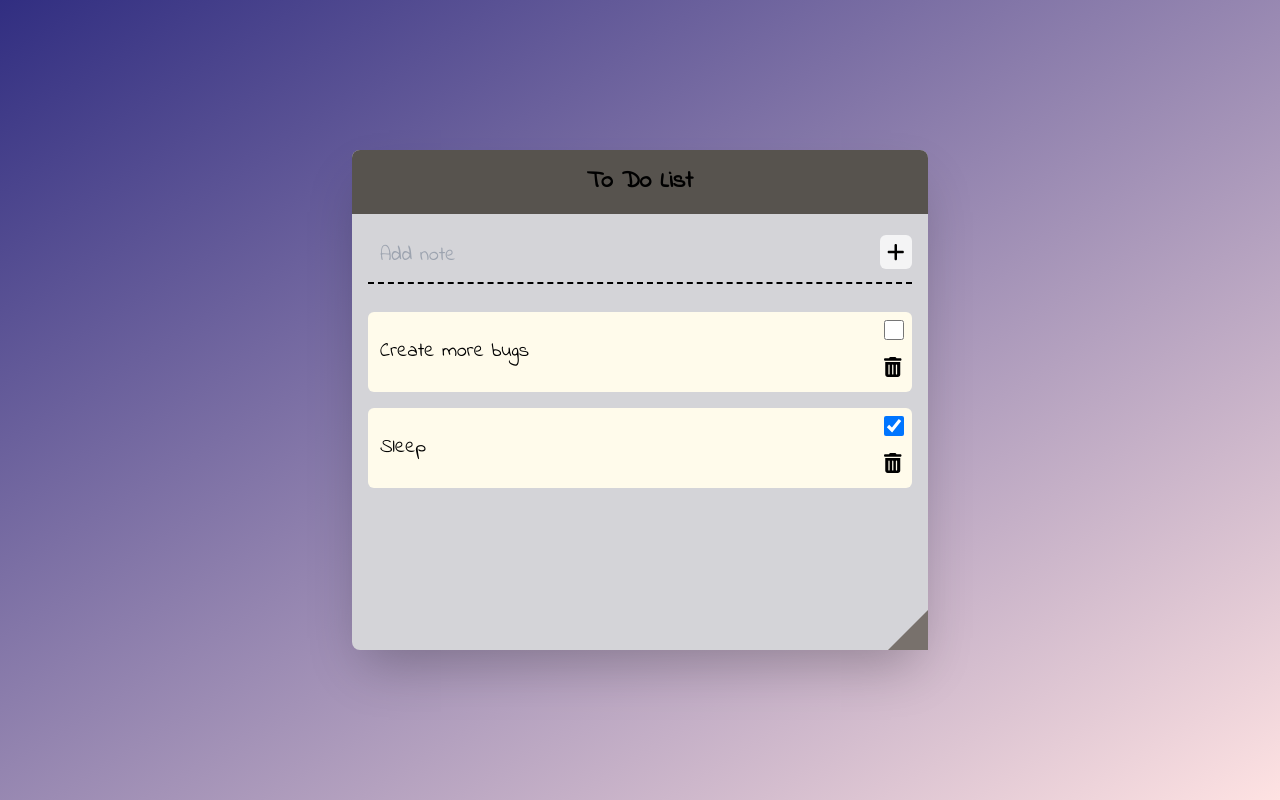
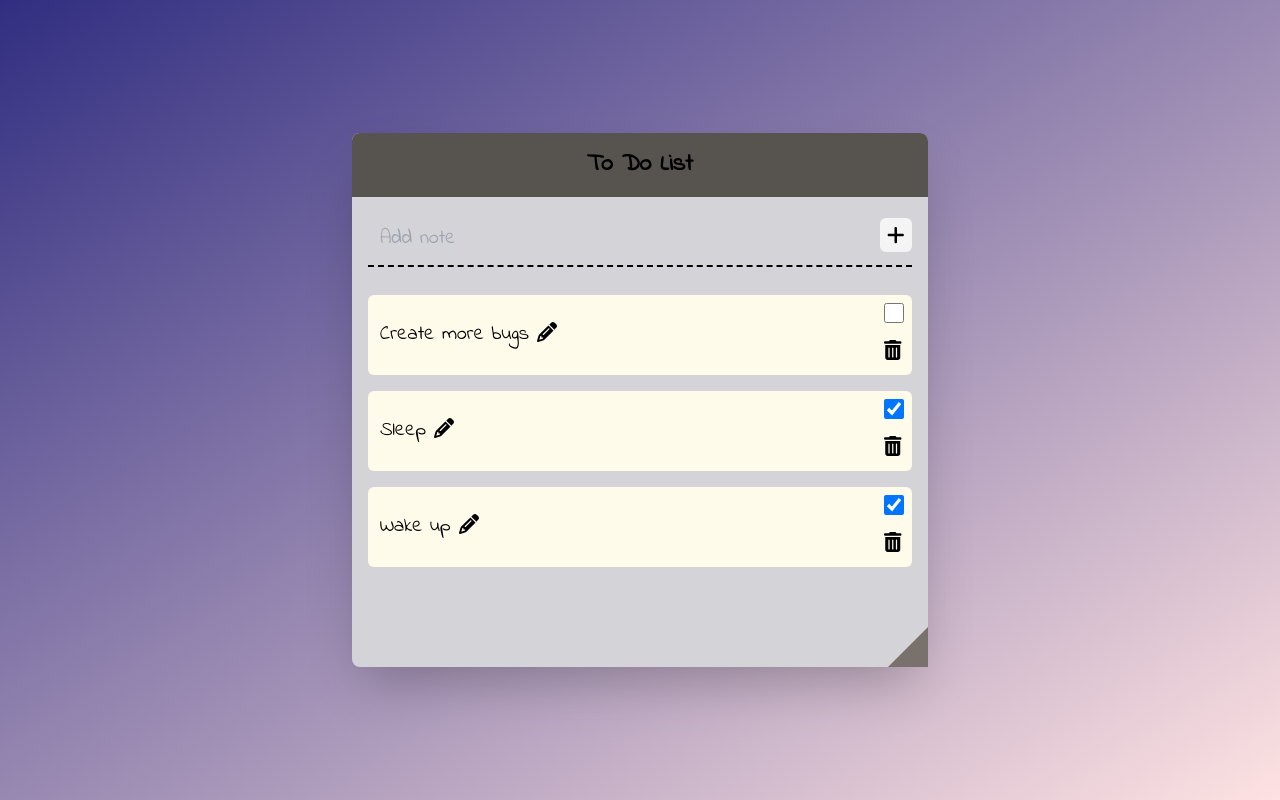
Before and after one commit to SSBeron/To-Do_list, a React (Vite) app in the folder to-do_list/: page / in a window 1280 px wide. Built offline with nearby package versions, Linux system fonts and the light colour scheme.

Commit message:
create edit button add functionality

```diff
--- a/to-do_list/src/views/DoList/DoList.jsx
+++ b/to-do_list/src/views/DoList/DoList.jsx
@@ -8,11 +8,20 @@ const DoList = () => {
   const [notes, setNotes] = useState([
     { id: 1, note: "Create more bugs", completed: false },
     { id: 2, note: "Sleep", completed: true },
+    { id: 3, note: "Wake up", completed: true },
   ]);
 
   const handleDelete = (id) => {
-    const newArr = notes.filter((note) => note.id !== id);
+    const newArr = notes.filter((noteObj) => noteObj.id !== id);
     setNotes(newArr);
+  };
+
+  const handleEdit = (id, editedNote) => {
+    setNotes((prevNotes) =>
+      prevNotes.map((note) =>
+        note.id === id ? { ...note, note: editedNote } : note
+      )
+    );
   };
 
   return (
@@ -26,6 +35,7 @@ const DoList = () => {
             note={noteObject.note}
             completed={noteObject.completed}
             handleDelete={handleDelete}
+            handleEdit={handleEdit}
             id={noteObject.id}
           />
         ))}
--- a/to-do_list/src/views/DoList/components/AddNote.jsx
+++ b/to-do_list/src/views/DoList/components/AddNote.jsx
@@ -35,7 +35,10 @@ export default function AddNote({ setNotesProp }) {
         />
       </div>
       <div className="flex-col justify-center  rounded-md bg-zinc-100 hover:bg-white active:bg-white pt-1.5">
-        <button onClick={() => handleClick()} className="w-8 h-4 ">
+        <button
+          onClick={() => handleClick()}
+          className="w-8 h-4 active:text-green-600"
+        >
           <FontAwesomeIcon icon={faPlus} />
         </button>
       </div>
--- a/to-do_list/src/views/DoList/components/ListItem.jsx
+++ b/to-do_list/src/views/DoList/components/ListItem.jsx
@@ -1,11 +1,53 @@
-import React from "react";
+import React, { useState } from "react";
 import { FontAwesomeIcon } from "@fortawesome/react-fontawesome";
-import { faTrashCan } from "@fortawesome/free-solid-svg-icons";
+import { faPencilAlt, faTrashCan } from "@fortawesome/free-solid-svg-icons";
 
-export default function ListItem({ note, completed, handleDelete, id }) {
+export default function ListItem({
+  note,
+  completed,
+  handleDelete,
+  handleEdit,
+  id,
+}) {
+  const [isEditing, setIsEditing] = useState(false);
+  const [editedNote, setEditedNote] = useState(note);
+
+  const handleInputChange = (e) => {
+    setEditedNote(e.target.value);
+  };
+
+  const handleEditComplete = () => {
+    handleEdit(id, editedNote);
+    setIsEditing(false);
+  };
+
   return (
     <div className="flex flex-row justify-between items-center rounded-md m-2 mx-4 bg-amber-50 last:mb-5">
-      <div className="m-2 mx-3">{note}</div>
+      <div className="m-2 mx-3">
+        {isEditing ? (
+          <input
+            type="text"
+            value={editedNote}
+            onChange={handleInputChange}
+            onBlur={handleEditComplete}
+            onKeyDown={(e) => {
+              if (e.key === "Enter") {
+                handleEditComplete();
+              }
+            }}
+            autoFocus
+          />
+        ) : (
+          <>
+            {note}
+            <FontAwesomeIcon
+              onClick={() => setIsEditing(true)}
+              className="mx-2 cursor-pointer hover:text-stone-500 active:text-sky-800"
+              icon={faPencilAlt}
+            />
+          </>
+        )}
+      </div>
       <div className="flex flex-col">
         <input
           className="m-2 w-5 h-5 cursor-"
@@ -14,7 +56,7 @@ export default function ListItem({ note, completed, handleDelete, id }) {
         />
         <div
           onClick={() => handleDelete(id)}
-          className="m-2 cursor-pointer hover:text-stone-500 "
+          className="m-2 cursor-pointer hover:text-stone-500 active:text-amber-700"
         >
           <FontAwesomeIcon icon={faTrashCan} />
         </div>
```
